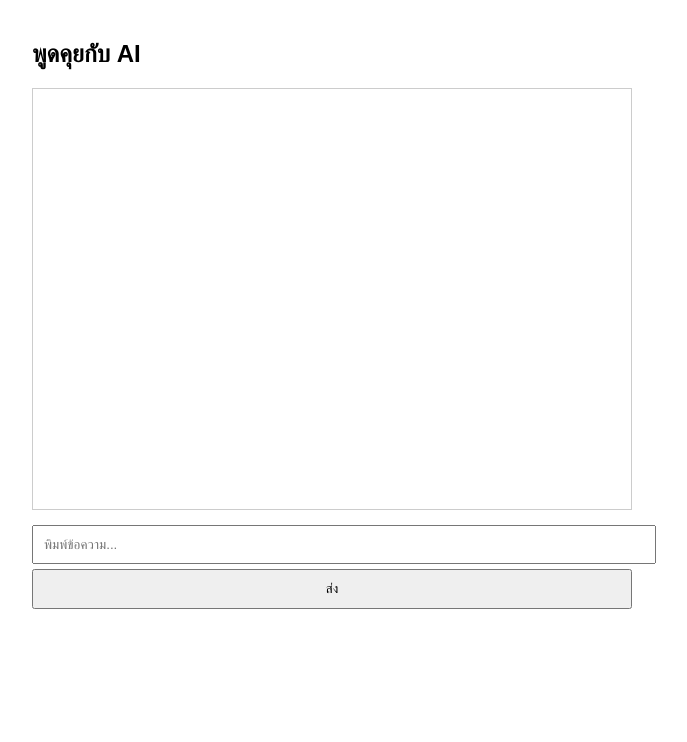
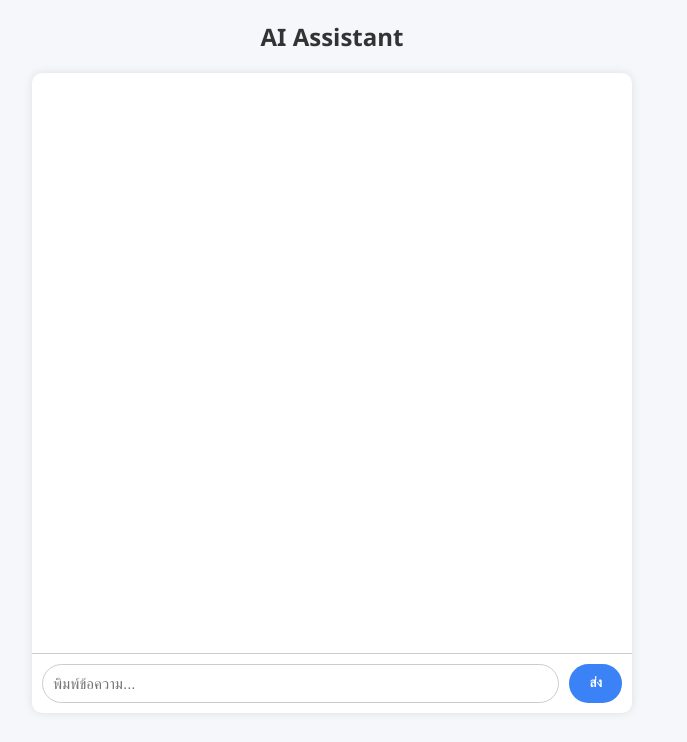
Before and after one commit to CharLi0t/ai-chat-ui, a plain HTML site: page index.html in a window 1280 px wide. Shown: the whole page, without its empty margins (308-995 px from the left). Drawn offline with Linux system fonts and the light colour scheme.

Commit message:
Update index.html

```diff
--- a/index.html
+++ b/index.html
@@ -4,22 +4,106 @@
   <meta charset="UTF-8">
   <title>AI Chat</title>
   <style>
-    body { font-family: sans-serif; padding: 20px; max-width: 600px; margin: auto; }
-    .chat-box { border: 1px solid #ccc; padding: 10px; height: 400px; overflow-y: scroll; margin-bottom: 10px; }
-    .message { margin: 5px 0; }
-    .user { text-align: right; color: blue; }
-    .bot { text-align: left; color: green; }
-    input, button { padding: 10px; width: 100%; margin-top: 5px; }
+    body {
+      background: #f5f7fa;
+      font-family: 'Segoe UI', sans-serif;
+      display: flex;
+      flex-direction: column;
+      align-items: center;
+      margin: 0;
+      padding: 0;
+      height: 100vh;
+    }
+
+    h2 {
+      margin-top: 20px;
+      color: #333;
+    }
+
+    .chat-container {
+      background: white;
+      border-radius: 10px;
+      box-shadow: 0 0 10px rgba(0,0,0,0.1);
+      width: 100%;
+      max-width: 600px;
+      height: 80%;
+      display: flex;
+      flex-direction: column;
+      overflow: hidden;
+    }
+
+    .chat-box {
+      flex: 1;
+      padding: 20px;
+      overflow-y: auto;
+    }
+
+    .message {
+      margin: 10px 0;
+      max-width: 80%;
+      padding: 10px 15px;
+      border-radius: 20px;
+      line-height: 1.4;
+      font-size: 15px;
+      position: relative;
+      word-wrap: break-word;
+    }
+
+    .user {
+      background-color: #d1e7ff;
+      align-self: flex-end;
+      text-align: right;
+      border-bottom-right-radius: 0;
+    }
+
+    .bot {
+      background-color: #e2ffe4;
+      align-self: flex-start;
+      border-bottom-left-radius: 0;
+    }
+
+    .chat-input {
+      display: flex;
+      padding: 10px;
+      border-top: 1px solid #ccc;
+    }
+
+    .chat-input input {
+      flex: 1;
+      padding: 10px;
+      border: 1px solid #ccc;
+      border-radius: 20px;
+      font-size: 15px;
+    }
+
+    .chat-input button {
+      padding: 10px 20px;
+      margin-left: 10px;
+      background-color: #3b82f6;
+      color: white;
+      border: none;
+      border-radius: 20px;
+      cursor: pointer;
+      font-weight: bold;
+    }
+
+    .chat-input button:hover {
+      background-color: #2563eb;
+    }
   </style>
 </head>
 <body>
-  <h2>พูดคุยกับ AI</h2>
-  <div id="chat" class="chat-box"></div>
-  <input type="text" id="userInput" placeholder="พิมพ์ข้อความ..." />
-  <button onclick="sendMessage()">ส่ง</button>
+  <h2>AI Assistant</h2>
+  <div class="chat-container">
+    <div id="chat" class="chat-box"></div>
+    <div class="chat-input">
+      <input type="text" id="userInput" placeholder="พิมพ์ข้อความ..." />
+      <button onclick="sendMessage()">ส่ง</button>
+    </div>
+  </div>
 
   <script>
-    const webhookUrl = "https://n8n-on-render-kk4e.onrender.com/webhook/chat"; // เปลี่ยนตาม Webhook จริง
+    const webhookUrl = "https://n8n-on-render-kk4e.onrender.com/webhook/chat"; // เปลี่ยน URL ตามของคุณ
 
     function appendMessage(text, sender) {
       const chat = document.getElementById("chat");
@@ -42,7 +126,7 @@
         const response = await fetch(webhookUrl, {
           method: "POST",
           headers: { "Content-Type": "application/json" },
-          body: JSON.stringify({ message }) // n8n Webhook รับข้อความในฟิลด์ "message"
+          body: JSON.stringify({ message })
         });
 
         const data = await response.json();
```
